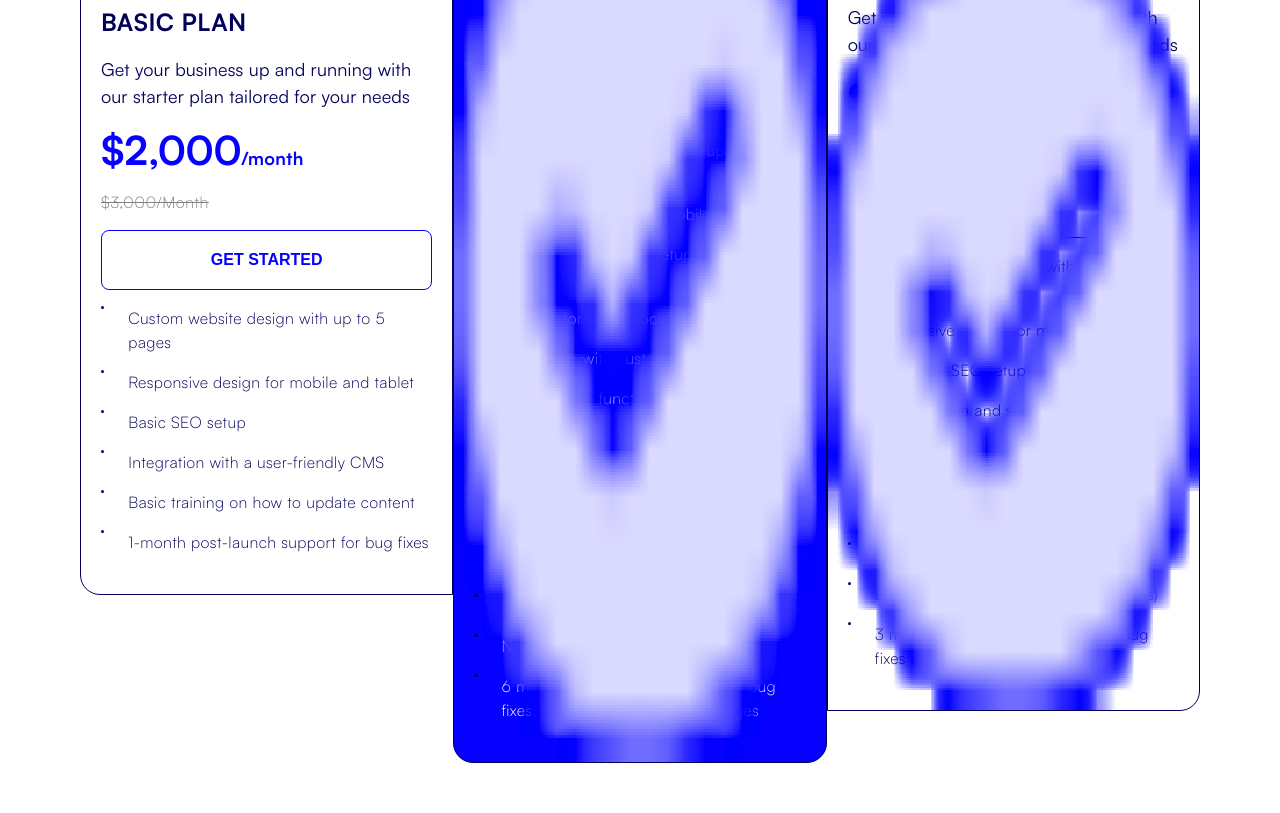
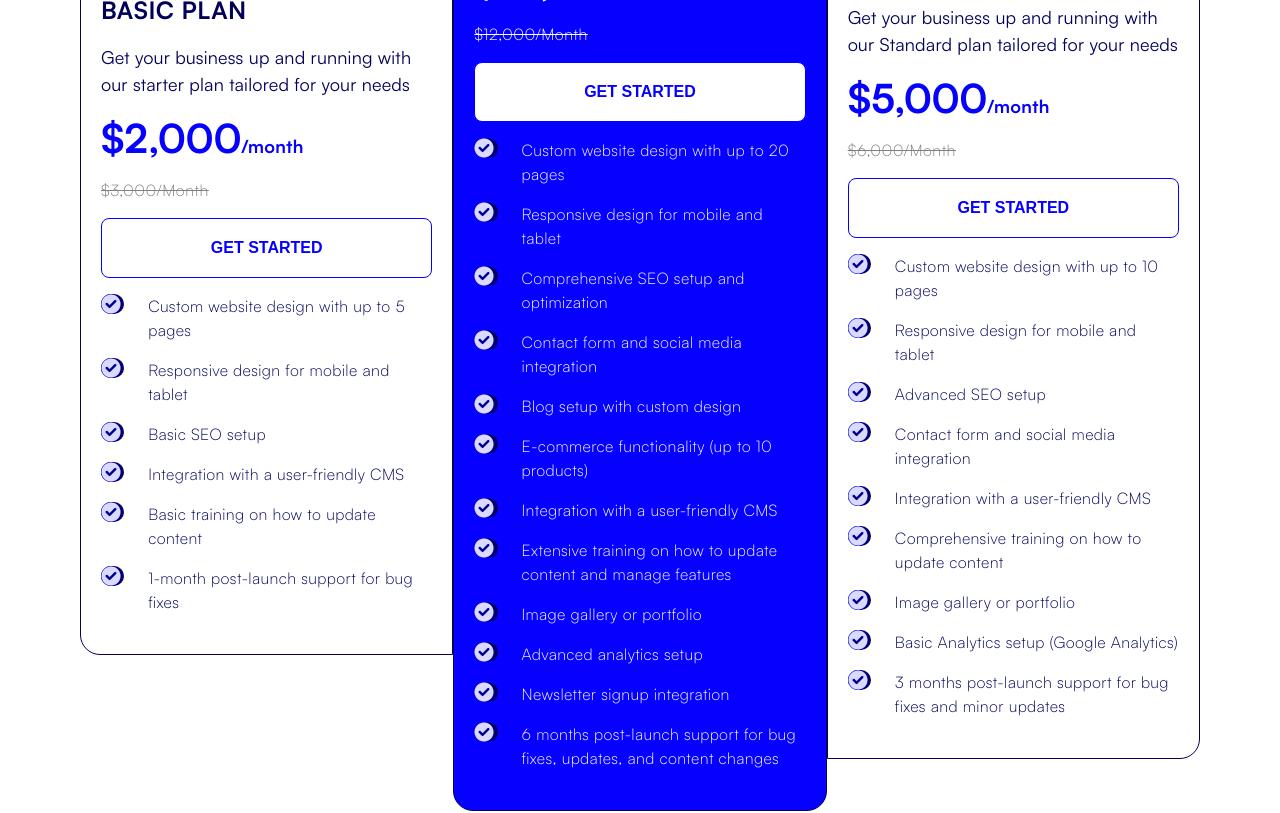
Before and after one commit to Yomi-daniels/Komosu, a Next.js app: page /contentmarketing in a window 1280 px wide. Shown: the part 3080-3893 px from the top of the page. Built offline with nearby package versions, Linux system fonts and the light colour scheme; a web font is replaced by a local one.

Commit message:
adding mobile responsiveness

```diff
--- a/src/app/contentmarketing/contentmarketing.module.css
+++ b/src/app/contentmarketing/contentmarketing.module.css
@@ -85,6 +85,41 @@
   left: 0;
 }
 
+/* CONTENT LANDING PAGE MEDIA SCREEN */
+
+@media (max-width: 450px) {
+  .Contentmarketingpage {
+    margin-top: 3rem;
+  }
+
+  .contentSection {
+    width: 100%;
+    height: 100%;
+    border: 1px solid #dad9ff;
+    background: linear-gradient(2deg, #e6e6ff 15.91%, #fff 53.63%);
+    overflow-x: hidden;
+    padding: 50px 0;
+  }
+
+  .contentContainer {
+    flex-direction: column;
+    gap: 3.5025em;
+    padding: 0 1rem;
+  }
+
+  .contentText {
+    gap: 1em;
+    align-items: flex-start;
+    justify-content: center;
+    text-align: left;
+  }
+
+  .contentImages {
+    width: 377px;
+    height: 423.929px;
+  }
+}
+
 /* CONTENT MARKETING SERVICES SECTION */
 
 .contentservicessection {
@@ -149,6 +184,60 @@
   /* background: var(--hover1); */
 }
 
+/* CONTENT SERVICES MEDIA SCREEN */
+
+@media (max-width: 450px) {
+  .contentservicessection {
+    padding: 0 1rem;
+  }
+  .contentservicecontent {
+    align-items: flex-start;
+    flex-direction: column;
+    text-align: left;
+    gap: 1em;
+  }
+
+  .contentservicescontainer {
+    max-width: 1200px;
+    height: 100%;
+    margin-inline: auto;
+    display: flex;
+    flex-direction: column;
+    gap: 96px;
+    /* padding: 4rem 0; */
+  }
+
+  .contentservicecontent h3 {
+    font-size: 18px;
+    margin-bottom: 1rem;
+  }
+
+  .contentServiceText p {
+    font-size: 16px;
+    margin-bottom: 1rem;
+  }
+
+  .contentServiceText {
+    width: 100%;
+  }
+
+  .contentservicesImg {
+    width: 350px;
+    height: 350px;
+  }
+
+  .contentservicecontent2 {
+    flex-direction: column-reverse;
+    gap: 1em;
+  }
+
+  .contentservicesImg2 {
+    border-radius: 20px;
+    width: 390px;
+    height: 273.481px;
+  }
+}
+
 /* CONTENT MARKETING PRICING SECTION */
 
 .contentpricingsection {
--- a/src/app/contentmarketing/contentmarketingservices/ContentMarketingServices.jsx
+++ b/src/app/contentmarketing/contentmarketingservices/ContentMarketingServices.jsx
@@ -9,29 +9,33 @@ const ContentMarketingServices = () => {
         <div className={contentStyles.contentservicecontent}>
           <div className={contentStyles.contentServiceText}>
             <h3>Virtual Content Creator </h3>
-            <p>At Komosu Network, we empower dealerships with a cutting-edge virtual content creator who works tirelessly on your dealership's behalf. This innovative tool transforms your content into compelling narratives that enhance the inherent appeal of each vehicle, making it stand out in the competitive market.</p>
+            <p>
+              At Komosu Network, we empower dealerships with a cutting-edge
+              virtual content creator who works tirelessly on your dealership's
+              behalf. This innovative tool transforms your content into
+              compelling narratives that enhance the inherent appeal of each
+              vehicle, making it stand out in the competitive market.
+            </p>
             <GetStarted />
           </div>
           <div className={contentStyles.contentservicesImg}>
             <Image src="/Group 6324.png" fill objectFit="contain" />
           </div>
         </div>
-        <div className={contentStyles.contentservicecontent}>
+        <div
+          className={`${contentStyles.contentservicecontent} ${contentStyles.contentservicecontent2}`}
+        >
           <div
             className={`${contentStyles.contentservicesImg} ${contentStyles.contentservicesImg2}`}
           >
-            <Image
-              src="/social campaign image.png"
-              fill
-              objectFit="contain"
-            />
+            <Image src="/social campaign image.png" fill objectFit="contain" />
           </div>
           <div className={contentStyles.contentServiceText}>
-            <h3>
-            Social Media Campaigns
-            </h3>
+            <h3>Social Media Campaigns</h3>
             <p>
-            Coupled with targeted social media campaigns and strategic advertisements, our solutions are tailored to elevate your dealership's online presence and drive customer engagement.
+              Coupled with targeted social media campaigns and strategic
+              advertisements, our solutions are tailored to elevate your
+              dealership's online presence and drive customer engagement.
             </p>
             <GetStarted />
           </div>
@@ -39,11 +43,20 @@ const ContentMarketingServices = () => {
         <div className={contentStyles.contentservicecontent}>
           <div className={contentStyles.contentServiceText}>
             <h3>Next-Generation Landing Pages</h3>
-            <p>Our expertise extends to creating next-generation landing pages meticulously designed to maximize sales and conversions. We ensure improved performance and increased conversions by transforming your advertisements from low to high content ratings.</p>
+            <p>
+              Our expertise extends to creating next-generation landing pages
+              meticulously designed to maximize sales and conversions. We ensure
+              improved performance and increased conversions by transforming
+              your advertisements from low to high content ratings.
+            </p>
             <GetStarted />
           </div>
           <div className={contentStyles.contentservicesImg}>
-            <Image src="/nextgen landingpage img.png" fill objectFit="contain" />
+            <Image
+              src="/nextgen landingpage img.png"
+              fill
+              objectFit="contain"
+            />
           </div>
         </div>
       </div>
--- a/src/app/contentmarketing/contentpricing/ContentPricing.jsx
+++ b/src/app/contentmarketing/contentpricing/ContentPricing.jsx
@@ -4,6 +4,7 @@ import { Shadows_Into_Light } from "next/font/google";
 import AnnualLink from "@/app/webdesign/components/AnnualLink";
 import webstyle from "@/app/webdesign/webdesign.module.css";
 import Testimonials from "@/sections/testimonials";
+import Tickimg from "@/app/webdesign/components/Tickimg";
 import FAQ from "@/sections/faq";
 const shadowsFont = Shadows_Into_Light({
   subsets: ["latin"],
@@ -40,51 +41,27 @@ const ContentPricing = () => {
             <button>GET STARTED</button>
             <div className={webstyle.webbasicplanfeatures}>
               <div className={webstyle.webbasicplanfeaturesContent}>
-                <div className={webstyle.tickImgBg}>
-                  <div className={webstyle.TickImg}>
-                    <Image src="/Vector (6).png" fill />
-                  </div>
-                </div>
+                <Tickimg />
                 <p>Custom website design with up to 5 pages</p>
               </div>
               <div className={webstyle.webbasicplanfeaturesContent}>
-                <div className={webstyle.tickImgBg}>
-                  <div className={webstyle.TickImg}>
-                    <Image src="/Vector (6).png" fill />
-                  </div>
-                </div>
+                <Tickimg />
                 <p>Responsive design for mobile and tablet</p>
               </div>
               <div className={webstyle.webbasicplanfeaturesContent}>
-                <div className={webstyle.tickImgBg}>
-                  <div className={webstyle.TickImg}>
-                    <Image src="/Vector (6).png" fill />
-                  </div>
-                </div>
+                <Tickimg />
                 <p>Basic SEO setup</p>
               </div>
               <div className={webstyle.webbasicplanfeaturesContent}>
-                <div className={webstyle.tickImgBg}>
-                  <div className={webstyle.TickImg}>
-                    <Image src="/Vector (6).png" fill />
-                  </div>
-                </div>
+                <Tickimg />
                 <p>Integration with a user-friendly CMS</p>
               </div>
               <div className={webstyle.webbasicplanfeaturesContent}>
-                <div className={webstyle.tickImgBg}>
-                  <div className={webstyle.TickImg}>
-                    <Image src="/Vector (6).png" fill />
-                  </div>
-                </div>
+                <Tickimg />
                 <p>Basic training on how to update content</p>
               </div>
               <div className={webstyle.webbasicplanfeaturesContent}>
-                <div className={webstyle.tickImgBg}>
-                  <div className={webstyle.TickImg}>
-                    <Image src="/Vector (6).png" fill />
-                  </div>
-                </div>
+                <Tickimg />
                 <p>1-month post-launch support for bug fixes</p>
               </div>
             </div>
@@ -104,102 +81,54 @@ const ContentPricing = () => {
             <button>GET STARTED</button>
             <div className={webstyle.webbasicplanfeatures}>
               <div className={webstyle.webbasicplanfeaturesContent}>
-                <div className={webstyle.tickImgBg}>
-                  <div className={webstyle.TickImg}>
-                    <Image src="/Vector (6).png" fill />
-                  </div>
-                </div>
+                <Tickimg />
                 <p>Custom website design with up to 20 pages</p>
               </div>
               <div className={webstyle.webbasicplanfeaturesContent}>
-                <div className={webstyle.tickImgBg}>
-                  <div className={webstyle.TickImg}>
-                    <Image src="/Vector (6).png" fill />
-                  </div>
-                </div>
+                <Tickimg />
                 <p>Responsive design for mobile and tablet</p>
               </div>
               <div className={webstyle.webbasicplanfeaturesContent}>
-                <div className={webstyle.tickImgBg}>
-                  <div className={webstyle.TickImg}>
-                    <Image src="/Vector (6).png" fill />
-                  </div>
-                </div>
+                <Tickimg />
                 <p>Comprehensive SEO setup and optimization</p>
               </div>
               <div className={webstyle.webbasicplanfeaturesContent}>
-                <div className={webstyle.tickImgBg}>
-                  <div className={webstyle.TickImg}>
-                    <Image src="/Vector (6).png" fill />
-                  </div>
-                </div>
+                <Tickimg />
                 <p>Contact form and social media integration</p>
               </div>
               <div className={webstyle.webbasicplanfeaturesContent}>
-                <div className={webstyle.tickImgBg}>
-                  <div className={webstyle.TickImg}>
-                    <Image src="/Vector (6).png" fill />
-                  </div>
-                </div>
+                <Tickimg />
                 <p>Blog setup with custom design</p>
               </div>
               <div className={webstyle.webbasicplanfeaturesContent}>
-                <div className={webstyle.tickImgBg}>
-                  <div className={webstyle.TickImg}>
-                    <Image src="/Vector (6).png" fill />
-                  </div>
-                </div>
+                <Tickimg />
                 <p>E-commerce functionality (up to 10 products)</p>
               </div>
               <div className={webstyle.webbasicplanfeaturesContent}>
-                <div className={webstyle.tickImgBg}>
-                  <div className={webstyle.TickImg}>
-                    <Image src="/Vector (6).png" fill />
-                  </div>
-                </div>
+                <Tickimg />
                 <p>Integration with a user-friendly CMS</p>
               </div>
               <div className={webstyle.webbasicplanfeaturesContent}>
-                <div className={webstyle.tickImgBg}>
-                  <div className={webstyle.TickImg}>
-                    <Image src="/Vector (6).png" fill />
-                  </div>
-                </div>
+                <Tickimg />
                 <p>
                   Extensive training on how to update content and manage
                   features
                 </p>
               </div>
               <div className={webstyle.webbasicplanfeaturesContent}>
-                <div className={webstyle.tickImgBg}>
-                  <div className={webstyle.TickImg}>
-                    <Image src="/Vector (6).png" fill />
-                  </div>
-                </div>
+                <Tickimg />
                 <p>Image gallery or portfolio</p>
               </div>
               <div className={webstyle.webbasicplanfeaturesContent}>
-                <div className={webstyle.tickImgBg}>
-                  <div className={webstyle.TickImg}>
-                    <Image src="/Vector (6).png" fill />
-                  </div>
-                </div>
+                <Tickimg />
                 <p>Advanced analytics setup</p>
               </div>
               <div className={webstyle.webbasicplanfeaturesContent}>
-                <div className={webstyle.tickImgBg}>
-                  <div className={webstyle.TickImg}>
-                    <Image src="/Vector (6).png" fill />
-                  </div>
-                </div>
+                <Tickimg />
                 <p>Newsletter signup integration</p>
               </div>
               <div className={webstyle.webbasicplanfeaturesContent}>
-                <div className={webstyle.tickImgBg}>
-                  <div className={webstyle.TickImg}>
-                    <Image src="/Vector (6).png" fill />
-                  </div>
-                </div>
+                <Tickimg />
                 <p>
                   6 months post-launch support for bug fixes, updates, and
                   content changes
@@ -222,75 +151,39 @@ const ContentPricing = () => {
             <button>GET STARTED</button>
             <div className={webstyle.webbasicplanfeatures}>
               <div className={webstyle.webbasicplanfeaturesContent}>
-                <div className={webstyle.tickImgBg}>
-                  <div className={webstyle.TickImg}>
-                    <Image src="/Vector (6).png" fill />
-                  </div>
-                </div>
+                <Tickimg />
                 <p>Custom website design with up to 10 pages</p>
               </div>
               <div className={webstyle.webbasicplanfeaturesContent}>
-                <div className={webstyle.tickImgBg}>
-                  <div className={webstyle.TickImg}>
-                    <Image src="/Vector (6).png" fill />
-                  </div>
-                </div>
+                <Tickimg />
                 <p>Responsive design for mobile and tablet</p>
               </div>
               <div className={webstyle.webbasicplanfeaturesContent}>
-                <div className={webstyle.tickImgBg}>
-                  <div className={webstyle.TickImg}>
-                    <Image src="/Vector (6).png" fill />
-                  </div>
-                </div>
+                <Tickimg />
                 <p>Advanced SEO setup</p>
               </div>
               <div className={webstyle.webbasicplanfeaturesContent}>
-                <div className={webstyle.tickImgBg}>
-                  <div className={webstyle.TickImg}>
-                    <Image src="/Vector (6).png" fill />
-                  </div>
-                </div>
+                <Tickimg />
                 <p>Contact form and social media integration</p>
               </div>
               <div className={webstyle.webbasicplanfeaturesContent}>
-                <div className={webstyle.tickImgBg}>
-                  <div className={webstyle.TickImg}>
-                    <Image src="/Vector (6).png" fill />
-                  </div>
-                </div>
+                <Tickimg />
                 <p>Integration with a user-friendly CMS</p>
               </div>
               <div className={webstyle.webbasicplanfeaturesContent}>
-                <div className={webstyle.tickImgBg}>
-                  <div className={webstyle.TickImg}>
-                    <Image src="/Vector (6).png" fill />
-                  </div>
-                </div>
+                <Tickimg />
                 <p>Comprehensive training on how to update content</p>
               </div>
               <div className={webstyle.webbasicplanfeaturesContent}>
-                <div className={webstyle.tickImgBg}>
-                  <div className={webstyle.TickImg}>
-                    <Image src="/Vector (6).png" fill />
-                  </div>
-                </div>
+                <Tickimg />
                 <p>Image gallery or portfolio</p>
               </div>
               <div className={webstyle.webbasicplanfeaturesContent}>
-                <div className={webstyle.tickImgBg}>
-                  <div className={webstyle.TickImg}>
-                    <Image src="/Vector (6).png" fill />
-                  </div>
-                </div>
+                <Tickimg />
                 <p>Basic Analytics setup (Google Analytics)</p>
               </div>
               <div className={webstyle.webbasicplanfeaturesContent}>
-                <div className={webstyle.tickImgBg}>
-                  <div className={webstyle.TickImg}>
-                    <Image src="/Vector (6).png" fill />
-                  </div>
-                </div>
+                <Tickimg />
                 <p>
                   3 months post-launch support for bug fixes and minor updates
                 </p>
```
